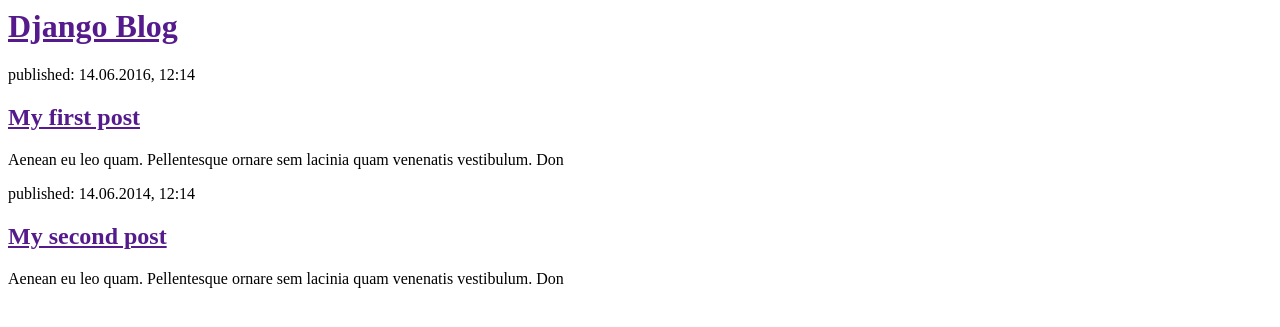
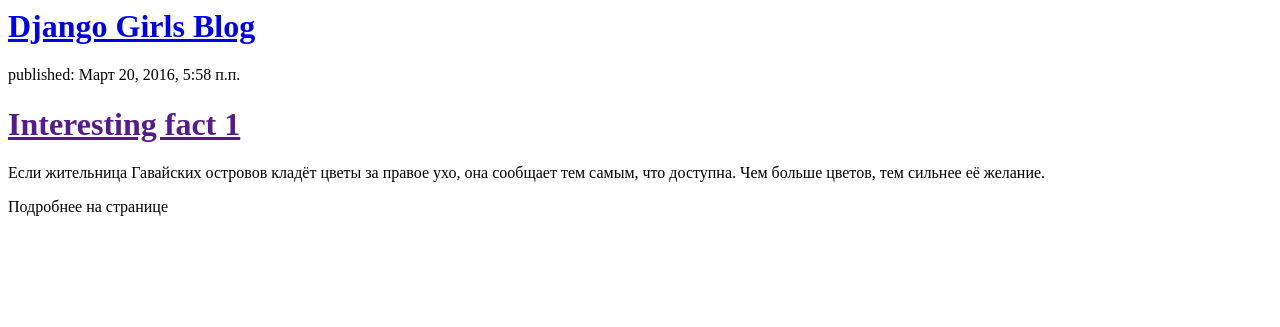
Before and after one commit to SergeiGalaev/My-first-blog, a Django app: page / in a window 1280 px wide. Shown: the top 327 px of the page. Run offline with Django 3.2, Linux system fonts and the light colour scheme; data comes from the database, SQL or seed files in the repository; both versions use the stored data as it was after the commit.

Commit message:
Modified templates to display posts

```diff
--- a/blog/templates/blog/post_list.html
+++ b/blog/templates/blog/post_list.html
@@ -4,17 +4,13 @@
   </head>
   <body>
     <div>
-      <h1><a  href="">Django Blog</a></h1>
+     <h1><a  href="/">Django Girls Blog</a></h1>
     </div>
-    <div>
-       <p>published: 14.06.2016, 12:14</p>
-        <h2><a  href="">My  first post</a></h2>
-        <p>Aenean eu  leo quam. Pellentesque  ornare  sem lacinia quam  venenatis vestibulum. Don</p>
-    </div>
-    <div>
-    <p>published: 14.06.2014, 12:14</p>
-    <h2><a  href="">My  second  post</a></h2>
-    <p>Aenean eu  leo quam. Pellentesque  ornare  sem   lacinia quam  venenatis vestibulum. Don
-    </div>
+    {%  for post  in  posts %}
+     <div>
+      <p>published: {{  post.published_date }}</p>           <h1><a  href="">{{  post.title  }}</a></h1>
+      <p>{{ post.text|linebreaks  }}</p>
+     </div>
+    {%  endfor  %}
   </body>
 </html>
```
Also changed, not shown: db.sqlite3.
